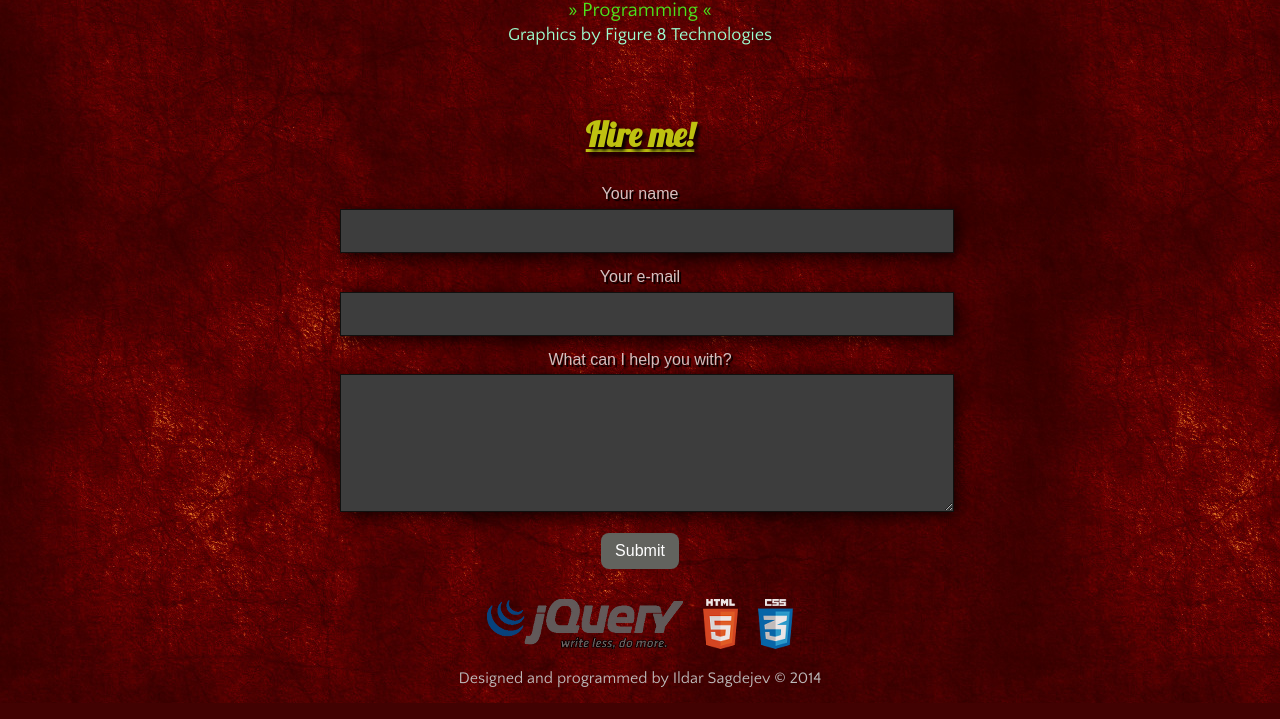
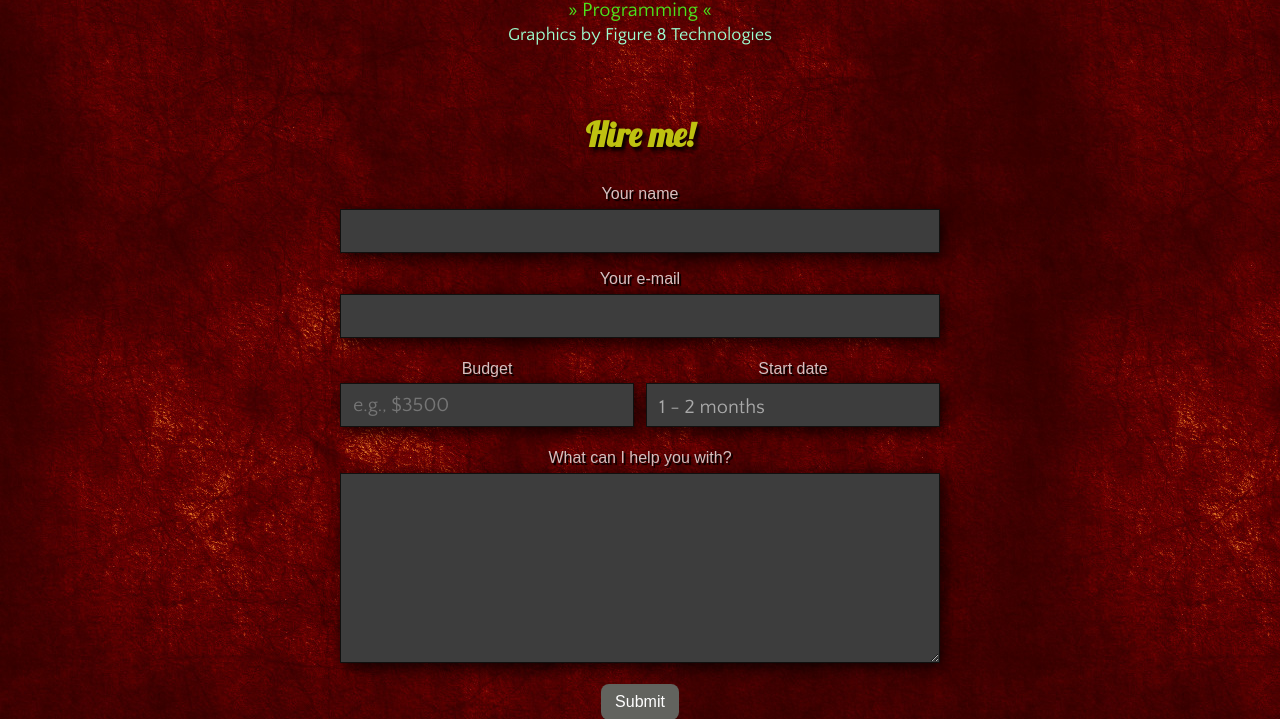
Before and after one commit to specious/present, a PHP site: page / in a window 1280 px wide. Shown: the part 3234-3953 px from the top of the page. Run offline with PHP 8.4, Linux system fonts and the light colour scheme; data that the repository does not hold is empty; style sheets or scripts are compiled from the project's sources.

Commit message:
Added budget and start date to contact form

```diff
--- a/css/main.styl
+++ b/css/main.styl
@@ -1,6 +1,6 @@
 /*
  * Code written in Stylus
- *   http://learnboost.github.io/stylus/
+ *   Learn more: http://learnboost.github.io/stylus/
  */
 
 @import 'nib/vendor'
@@ -173,7 +173,6 @@ a
     font-family Lobster
     font-size 34px
     text-shadow 3px 4px 4px black
-    text-decoration underline
     margin-top 32px
     margin-bottom 7px
 .project
@@ -248,10 +247,18 @@ a
     color #d6c0c0
     font 16px/1.8 Arial, sans-serif
     text-shadow 2px 2px 1px black
-    margin-top 10px
+    margin-top 12px
     display block
+  @media (min-width: 500px)
+    .group
+      .half
+        width 49%
+      .left
+        float left
+      .right
+        float right
   textarea
-    height 112px
+    height 190px
     resize vertical
   #submit
     margin 0 auto
@@ -263,24 +270,34 @@ a
     margin-top -3px
     margin-bottom 20px
     display none
-  input:not([type="submit"])
-    height 18px
+  input:not([type="submit"]),
+  select
+    height 44px
     display block
     margin 0 auto
   input:not([type="submit"]),
+  select,
   textarea
-    width 98%
+    width 100%
     color #a9a9a9
-    font-family: Quattrocento;
+    font-family Quattrocento
     font-size 20px
     background #3d3d3d
     border 1px solid #10100f
     box-shadow 3px 4px 16px rgba(0, 0, 0, 0.8)
+    padding 12px
+    box-sizing border-box // Prevent padding from widening the box: http://stackoverflow.com/q/16388361
     margin-bottom 5px
-    padding 12px
     &:focus
       background #424242
       outline none
+  select
+    // Custom styling the select box
+    -webkit-appearance none
+    text-indent 0.01px // Firefox trick: https://gist.github.com/joaocunha/6273016
+    text-overflow ''
+    @media (max-width: 480px)
+      width 100%
   #submit
     background-color #62635e
     color #fff
--- a/index.php
+++ b/index.php
@@ -173,6 +173,20 @@ $projects["games"] = array(
         <label>Your e-mail
           <input type="email" name="email" required>
         </label>
+        <div class="group">
+          <label class="half left">Budget
+            <input type="text" name="budget" placeholder="e.g., $3500">
+          </label>
+          <label class="half right">Start date
+            <select name="start">
+              <option value="1">Within 1 month</option>
+              <option value="1-2" selected>1 - 2 months</option>
+              <option value="2-3">2 - 3 months</option>
+              <option value="3+">3+ months</option>
+            </select>
+          </label>
+        </div>
+        <div style="clear: both"></div>
         <label>What can I help you with?
           <textarea name="message" required></textarea>
         </label>
```
Also changed, not shown: contact.php (+7 -3 lines).
